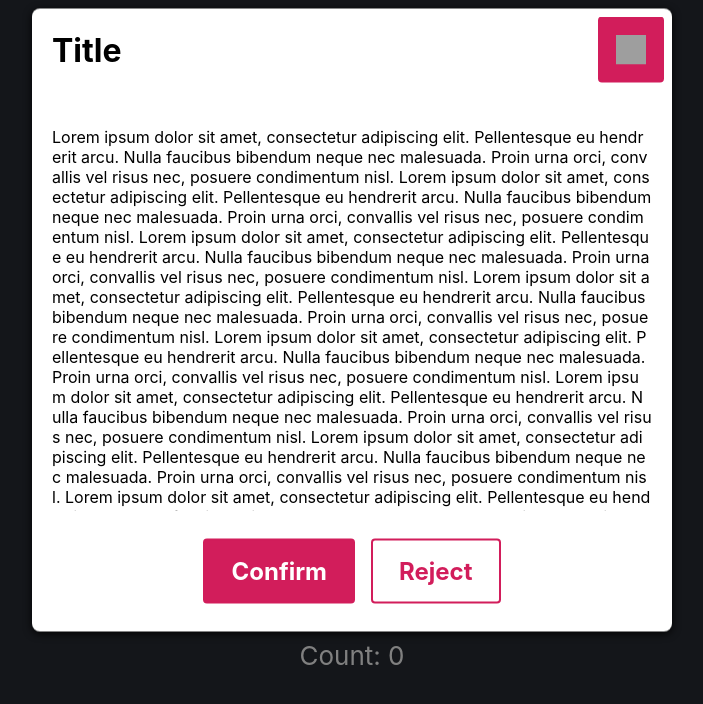
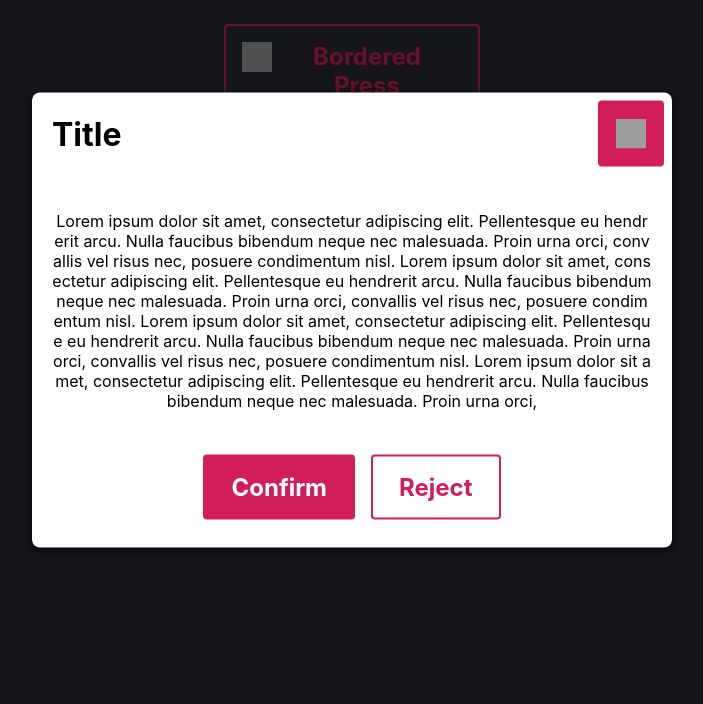
Before and after one commit to 4experience-co/Sandbox-project, a React (Vite) app: page / in a window 1280 px wide. Shown: the top 704 px of the page, without its empty margins (288-991 px from the left). Built offline with nearby package versions, Linux system fonts and the light colour scheme; grey boxes are pictures that could not be loaded.

Commit message:
remove portal from modal component

```diff
--- a/src/App.css
+++ b/src/App.css
@@ -16,11 +16,7 @@
 .App-header {
   background-color: #282c34;
   min-height: 100vh;
-  display: flex;
-  flex-direction: column;
-  align-items: center;
-  justify-content: center;
-  font-size: calc(10px + 2vmin);
+
   color: white;
 }
 
--- a/src/App.tsx
+++ b/src/App.tsx
@@ -34,25 +34,6 @@ function App() {
               vel risus nec, posuere condimentum nisl. Lorem ipsum dolor sit
               amet, consectetur adipiscing elit. Pellentesque eu hendrerit arcu.
               Nulla faucibus bibendum neque nec malesuada. Proin urna orci,
-              convallis vel risus nec, posuere condimentum nisl. Lorem ipsum
-              dolor sit amet, consectetur adipiscing elit. Pellentesque eu
-              hendrerit arcu. Nulla faucibus bibendum neque nec malesuada. Proin
-              urna orci, convallis vel risus nec, posuere condimentum nisl.
-              Lorem ipsum dolor sit amet, consectetur adipiscing elit.
-              Pellentesque eu hendrerit arcu. Nulla faucibus bibendum neque nec
-              malesuada. Proin urna orci, convallis vel risus nec, posuere
-              condimentum nisl. Lorem ipsum dolor sit amet, consectetur
-              adipiscing elit. Pellentesque eu hendrerit arcu. Nulla faucibus
-              bibendum neque nec malesuada. Proin urna orci, convallis vel risus
-              nec, posuere condimentum nisl. Lorem ipsum dolor sit amet,
-              consectetur adipiscing elit. Pellentesque eu hendrerit arcu. Nulla
-              faucibus bibendum neque nec malesuada. Proin urna orci, convallis
-              vel risus nec, posuere condimentum nisl. Lorem ipsum dolor sit
-              amet, consectetur adipiscing elit. Pellentesque eu hendrerit arcu.
-              Nulla faucibus bibendum neque nec malesuada. Proin urna orci,
-              convallis vel risus nec, posuere condimentum nisl. Lorem ipsum
-              dolor sit amet, consectetur adipiscing elit. Pellentesque eu
-              hendrerit arcu. Nulla faucibus bibendum neque nec malesuada. Proin
             </p>
           </ModalBody>
           <ModalFooter>
@@ -60,7 +41,7 @@ function App() {
             <Button variant='bordered'>Reject</Button>
           </ModalFooter>
         </Modal>
-
+        <div style={{display: 'flex', flexDirection:"column", alignItems:"center"}}>
           <p>
             <Button
               variant='bordered'
@@ -92,6 +73,7 @@ function App() {
             Open Modal
           </Button>
           <p>Count: {count}</p>
+        </div>
       </header>
     </div>
   );
--- a/src/components/modal/Modal.tsx
+++ b/src/components/modal/Modal.tsx
@@ -28,7 +28,7 @@ const animations = {
   },
 };
 
-interface ModalProps {
+type ModalProps = {
   onClose: () => void;
   children?: React.ReactNode;
   openModal: boolean;
@@ -47,7 +47,6 @@ const Modal: React.FC<ModalProps> = ({
 
   return (
     <>
-      {ReactDOM.createPortal(
         <AnimatePresence>
           {openModal && (
             <motion.div
@@ -58,19 +57,13 @@ const Modal: React.FC<ModalProps> = ({
               <Backdrop onClick={onClose} />
             </motion.div>
           )}
-        </AnimatePresence>,
-        portalElement
-      )}
-      {ReactDOM.createPortal(
-        <AnimatePresence>
           {openModal && (
             <motion.div initial={initial} animate={animate} exit={exit}>
               <ModalOverlay>{children}</ModalOverlay>
             </motion.div>
           )}
-        </AnimatePresence>,
-        portalElement
-      )}
+        </AnimatePresence>
+
     </>
   );
 };
--- a/src/components/modal/modal-overlay/ModalOverlayStyled.tsx
+++ b/src/components/modal/modal-overlay/ModalOverlayStyled.tsx
@@ -10,9 +10,11 @@ const ModalOverlayStyled = styled.div`
   transform: translate(-50%, -50%);
   background-color: rgb(255, 255, 255);
   border-radius: 8px;
+  color:black;
   box-shadow: 0 2px 8px rgba(0, 0, 0, 0.9);
   z-index: 30;
   padding-bottom: 20px;
+
 `;
 
 export default ModalOverlayStyled;
```
Lines whose indentation alone changed are shown as unchanged.
